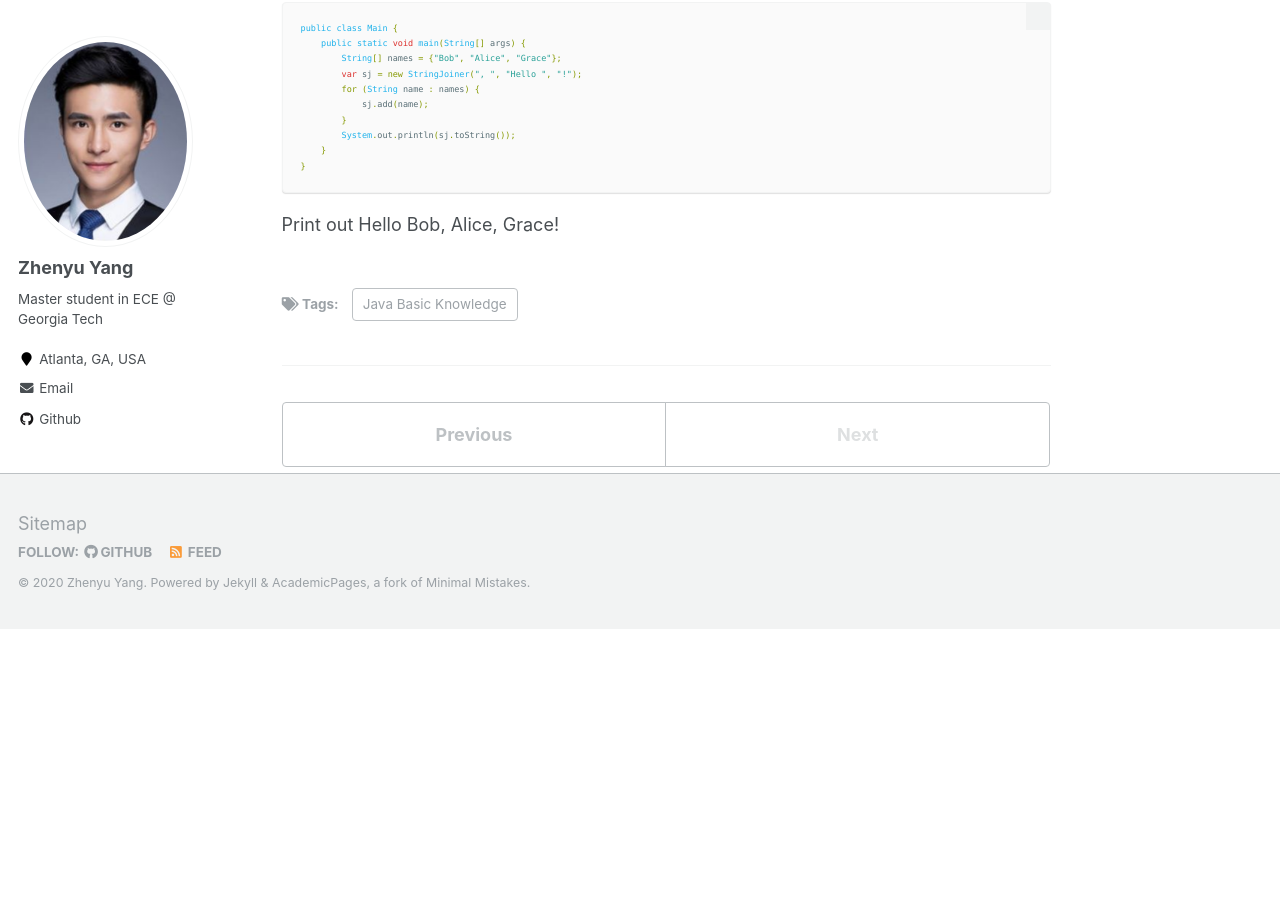
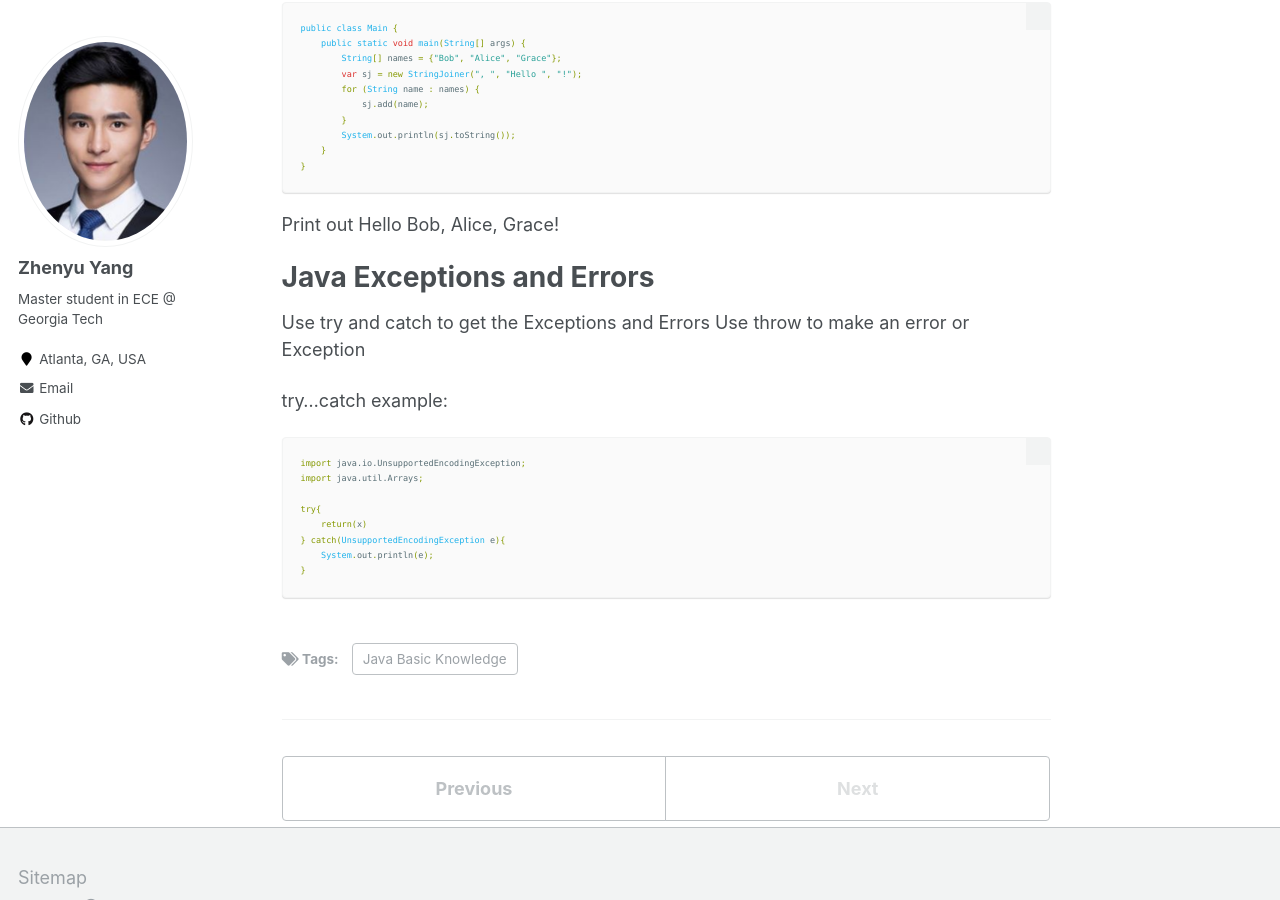
Before and after one commit to azpeteryang/azpeteryang.github.io, a Jekyll site: the page built from _posts/2020-05-21-blog-post-5.md, in a window 1280 px wide and 900 px high, scrolled down 6328 px. Built offline with Jekyll 4.4.1, drawn with Linux system fonts in a browser that asks for light colours; a file with an impossible date is left out; before the commit the page ends 6957 px from its top, so only the background shows below that.

Commit message:
Update 2020-05-21-blog-post-5.md

````diff
--- a/_posts/2020-05-21-blog-post-5.md
+++ b/_posts/2020-05-21-blog-post-5.md
@@ -311,3 +311,20 @@ public class Main {
 }
 ```
 Print out Hello Bob, Alice, Grace!
+
+# Java Exceptions and Errors
+Use try and catch to get the Exceptions and Errors
+Use throw to make an error or Exception
+
+try...catch example:
+
+```java
+import java.io.UnsupportedEncodingException;
+import java.util.Arrays;
+
+try{
+    return(x)
+} catch(UnsupportedEncodingException e){
+    System.out.println(e);
+}
+```
````
